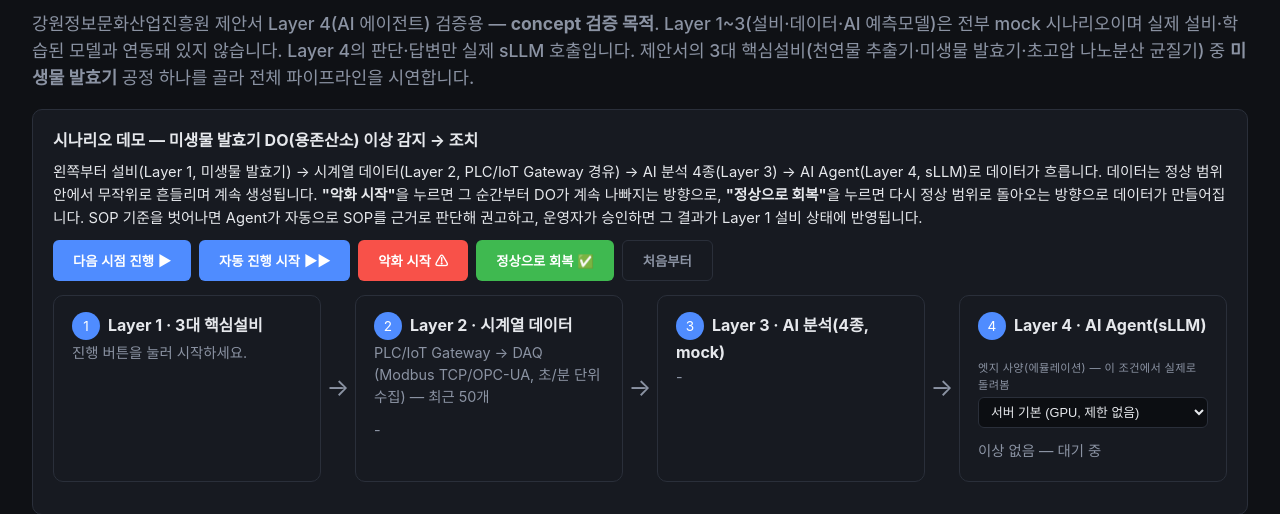
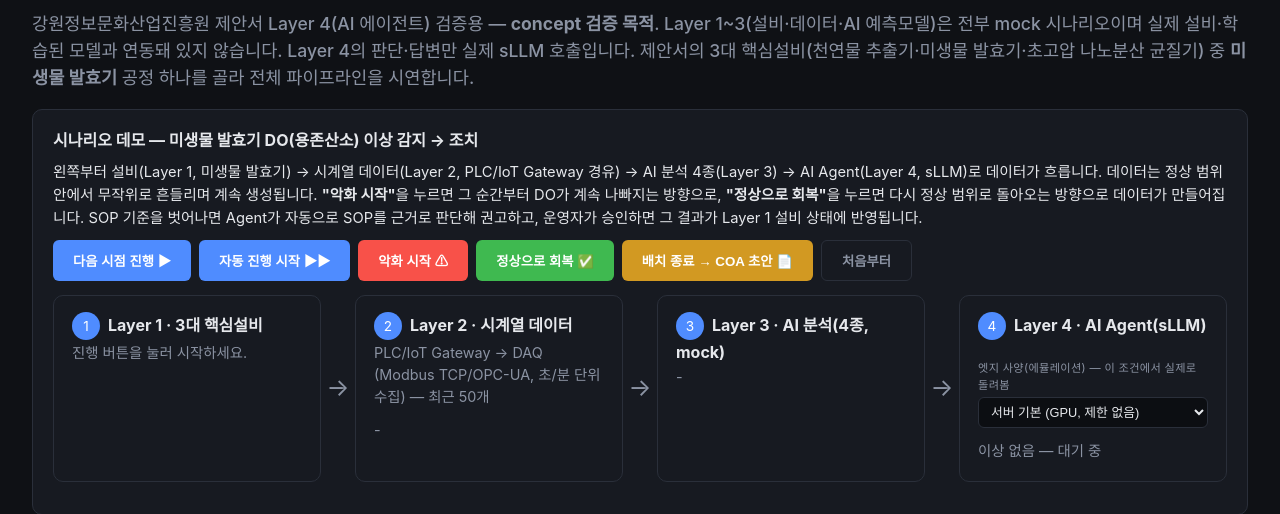
Before and after one commit to grib-arws-bot/mlops-edge-lab, a FastAPI app: page /cosmetics-poc in a window 1280 px wide; the page is wider, and only the part inside the window is pictured. Shown: the part 513-1027 px from the top of that part. Run offline with FastAPI, Linux system fonts and the light colour scheme.

Commit message:
화장품 PoC — 자동 시뮬레이션에서 이상 없이 종료된 배치에 COA 초안 자동 발급
"배치 종료 → COA 초안" 버튼 추가. "처음부터" 이후 "악화 시작"을 한 번도
누르지 않은 경우에만 실제로 Agent를 호출해 COA를 생성하고, 이상 이력이
있으면 LLM 호출 없이 자동 발급을 보류한다는 안내만 보여준다.

generate_coa_draft()는 이제 static Lot 기록이 없는 라이브 시나리오
lot_id(FMT-20260920-01)도 처리한다 — live_ticks의 최신 값을 근거로 조립하되,
판정은 프론트 주장을 그대로 믿지 않고 서버가 SOP DO 최소기준으로 직접
재확인한다(자유 질의로 이상 상태에서 COA를 물어봐도 같은 규칙 적용).

Co-Authored-By: Claude Sonnet 5 <noreply@anthropic.com>

```diff
--- a/src/agent/cosmetics_run.py
+++ b/src/agent/cosmetics_run.py
@@ -64,7 +64,7 @@ _TOOLS_SCHEMA = [
         "type": "function",
         "function": {
             "name": "generate_coa_draft",
-            "description": "특정 Lot의 QC 측정값·판정을 COA(시험성적서) 양식으로 정리한 초안을 생성한다. 새로 판정하지 않고 이미 저장된 값을 문서로 조립만 한다 — 정식 발급이 아닌 초안이며 QC 담당자 검토·서명이 필요하다.",
+            "description": "특정 Lot의 QC 측정값·판정을 COA(시험성적서) 양식으로 정리한 초안을 생성한다. 저장된 과거 Lot이면 이미 저장된 값을 그대로 조립하고, 지금 화면에 보이는 실시간 시나리오의 lot_id면 최근 실시간 이력(query_recent_ticks와 같은 데이터)을 근거로 SOP 기준에 따라 판정까지 함께 조립한다 — 정식 발급이 아닌 초안이며 QC 담당자 검토·서명이 필요하다.",
             "parameters": {
                 "type": "object",
                 "properties": {"lot_id": {"type": "string", "description": "COA를 생성할 Lot 번호(예: EXT-20260901-01)"}},
@@ -190,8 +190,8 @@ def _run_query_recent_ticks(live_ticks: list[dict]) -> tuple[dict, ToolStep]:
     return result, step
 
 
-def _run_generate_coa_draft(args: dict) -> tuple[dict, ToolStep]:
-    result = tools.generate_coa_draft(lot_id=args.get("lot_id", ""))
+def _run_generate_coa_draft(args: dict, live_ticks: list[dict] | None) -> tuple[dict, ToolStep]:
+    result = tools.generate_coa_draft(lot_id=args.get("lot_id", ""), live_ticks=live_ticks)
     if "error" in result:
         summary = result["error"]
     else:
@@ -251,7 +251,7 @@ def run_cosmetics_agent(
             elif fn_name == "query_recent_ticks":
                 tool_result, step = _run_query_recent_ticks(live_ticks)
             elif fn_name == "generate_coa_draft":
-                tool_result, step = _run_generate_coa_draft(args)
+                tool_result, step = _run_generate_coa_draft(args, live_ticks)
             elif fn_name == "predict_condition":
                 tool_result, step = _run_predict_condition(args)
             elif fn_name == "search_sop":
--- a/src/agent/cosmetics_tools.py
+++ b/src/agent/cosmetics_tools.py
@@ -141,30 +141,64 @@ def query_lot(lot_id: str | None = None, process: str | None = None, 판정: str
     return {"lots": lots, "count": len(lots), "equipment_trace": equipment_trace}
 
 
-def generate_coa_draft(lot_id: str) -> dict:
+def generate_coa_draft(lot_id: str, live_ticks: list[dict] | None = None) -> dict:
     """제안서가 "AI 에이전트 핵심가치"로 명시한 COA(시험성적서) 초안 자동생성(2026-09-23
     추가). LOT_DATA에 이미 있는 측정값·판정을 문서 양식으로 조립만 할 뿐, 합격/불합격을
     새로 판단하지 않는다 — 판정은 이 프로젝트 전체 원칙대로 이미 정해진 데이터(규칙)이고
     Agent는 그걸 문서로 정리하는 역할만 한다. 정식 발급 문서가 아니라 초안이라는 점을
-    반환값에 명시해서(mock과 같은 이유) 실제 서명 없이 유통되지 않게 한다."""
+    반환값에 명시해서(mock과 같은 이유) 실제 서명 없이 유통되지 않게 한다.
+
+    **2026-09-24 확장**: 시나리오 데모(자동 시뮬레이션)가 만드는 lot_id는 LOT_DATA에 없는
+    라이브 값(예: FMT-20260920-01)이라, lot_id를 못 찾으면 live_ticks(query_recent_ticks와
+    같은 형태)의 최신 시점 값으로 COA를 조립하는 대체 경로를 탄다. 이때도 판정은 프론트가
+    "이상 없이 종료됐다"고 주장하는 걸 그대로 믿지 않고, 이미 SOP 판정에 쓰고 있는
+    `_SOP_RANGES`의 DO 최소 기준을 여기서도 다시 적용해 직접 판정한다 — 자유 질의로
+    호출됐을 때도(예: 이상 상태에서 COA를 물어봐도) 같은 규칙으로 정직하게 답하기 위함."""
     lots = _load_lots()
     lot = next((l for l in lots if l["lot_id"] == lot_id), None)
-    if lot is None:
+    if lot is not None:
+        eqmap = EQUIPMENT_MAP.get(lot["process"], {})
+        측정항목 = [
+            {"항목": field, "측정값": lot[field], "측정장비": eqmap.get(field, {}).get("장비", "-")}
+            for field in lot
+            if field in eqmap
+        ]
+        return {
+            "lot_id": lot["lot_id"],
+            "공정": lot["process"],
+            "원물_또는_제형": lot.get("원물", "-"),
+            "측정항목": 측정항목,
+            "판정": lot["판정"],
+            "비고": lot.get("비고", ""),
+            "문서상태": "초안 — 정식 발급 아님",
+            "안내": "QC 담당자 검토·서명 후에만 정식 COA로 발급할 수 있습니다.",
+        }
+
+    if not live_ticks:
         return {"error": f"Lot ID를 찾을 수 없습니다: {lot_id}"}
 
-    eqmap = EQUIPMENT_MAP.get(lot["process"], {})
+    latest = live_ticks[0]
+    process = "미생물 발효"
+    eqmap = EQUIPMENT_MAP.get(process, {})
     측정항목 = [
-        {"항목": field, "측정값": lot[field], "측정장비": eqmap.get(field, {}).get("장비", "-")}
-        for field in lot
-        if field in eqmap
+        {"항목": field, "측정값": latest[field], "측정장비": eqmap.get(field, {}).get("장비", "-")}
+        for field in eqmap
+        if field in latest
     ]
+    do_min, _ = _SOP_RANGES[process]["DO_최소_pct"]
+    do_now = latest.get("DO_평균_pct")
+    if do_now is not None and do_now < do_min:
+        판정, 비고 = "재작업", f"발효 종료 시점 DO {do_now}%가 SOP 최소 기준({do_min}%) 미만 — 재작업 대상."
+    else:
+        판정, 비고 = "합격", "실시간 시나리오 최종 시점 값 기준 자동 조립(별도 QC 재시험 전제)."
+
     return {
-        "lot_id": lot["lot_id"],
-        "공정": lot["process"],
-        "원물_또는_제형": lot.get("원물", "-"),
+        "lot_id": lot_id,
+        "공정": process,
+        "원물_또는_제형": "-",
         "측정항목": 측정항목,
-        "판정": lot["판정"],
-        "비고": lot.get("비고", ""),
+        "판정": 판정,
+        "비고": 비고,
         "문서상태": "초안 — 정식 발급 아님",
         "안내": "QC 담당자 검토·서명 후에만 정식 COA로 발급할 수 있습니다.",
     }
--- a/src/web/templates/cosmetics_poc.html
+++ b/src/web/templates/cosmetics_poc.html
@@ -71,6 +71,7 @@
     <button id="auto-toggle">자동 진행 시작 ▶▶</button>
     <button id="worsen-btn" style="background:var(--danger);">악화 시작 ⚠</button>
     <button id="normalize-btn" style="background:var(--rule);">정상으로 회복 ✅</button>
+    <button id="finish-btn" style="background:var(--llm);">배치 종료 → COA 초안 📄</button>
     <button id="reset-btn">처음부터</button>
   </div>
 
@@ -200,6 +201,8 @@ let currentTickData = null; // {발효온도_C, pH_최종, DO_평균_pct, 교반
 let mode = 'normal'; // 'normal' | 'worsening' — 다음 시점을 어느 방향으로 생성할지
 let tickCount = 0;
 let abnormalStreak = 0; // 연속 이상 시점 수(0=정상, 1=방금 감지, 2 이상=미조치 지속)
+let everWorsened = false; // "처음부터" 이후 "악화 시작"을 한 번이라도 눌렀는지 — 배치 종료 COA를
+// 이상 이력 없이 끝난 경우로만 제한하는 데 쓴다(사용자 요청, 2026-09-24)
 const logRows = [];
 // "처음부터"를 누를 때마다 1씩 증가 — 그 이전에 시작된 비동기 호출(LLM 응답 대기 중)이
 // 나중에 돌아와도 이 값이 바뀌었으면 자기 결과를 화면에 반영하지 않고 조용히 버린다.
@@ -441,6 +444,51 @@ async function triggerAgentRecommendation(tick, hoursIgnored, myGen) {
   // 운영자는 자동 진행 중에도 아무 때나 승인 버튼을 누를 수 있다.
 }
 
+// "배치 종료 → COA 초안" — 이상 이력 없이 끝난 배치에만 COA를 자동으로 내준다(사용자 요청,
+// 2026-09-24). triggerAgentRecommendation과 같은 agentHistory/renderStage4 패턴을 그대로
+// 재사용 — Layer 4 카드·이전 이력 모달에 COA 결과도 똑같이 쌓인다. 이상 이력이 있으면
+// LLM을 호출하지 않고 그 자리에서 바로 안내만 한다(불필요한 sLLM 호출 절약 + "이상 있었는데
+// 자동으로 합격 COA가 나왔다"는 오해 방지).
+async function finishBatchNormally() {
+  if (!tickCount) { alert('먼저 시나리오를 진행해야 배치를 종료할 수 있습니다.'); return; }
+  if (everWorsened) {
+    agentHistory.unshift({
+      label: '배치 종료 시도 — COA 자동 발급 보류',
+      loading: false,
+      narrative: '이 배치는 진행 중 이상(악화) 이력이 있어 COA를 자동으로 발급하지 않습니다. 필요하면 "온디맨드 대화형 에이전트"에서 직접 COA 초안을 요청해 보세요.',
+      steps: [],
+    });
+    renderStage4();
+    return;
+  }
+  const myGen = scenarioGen;
+  const entry = { label: '배치 종료 → COA 초안 요청', loading: true };
+  agentHistory.unshift(entry);
+  renderStage4();
+  const startedAt = performance.now();
+  try {
+    const res = await fetch('/api/cosmetics/ask', {
+      method: 'POST', headers: { 'Content-Type': 'application/json' },
+      body: JSON.stringify({
+        question: '지금 진행 중인 발효 탱크(로트 FMT-20260920-01)가 이상 없이 정상 종료되었습니다. COA 초안을 만들어 주세요.',
+        edge_profile: selectedEdgeProfile(), live_ticks: logRows,
+      }),
+    });
+    const data = await res.json();
+    entry.loading = false;
+    entry.steps = data.steps || [];
+    entry.narrative = data.narrative || '(응답 없음)';
+    entry.edgeLabel = data.edge_label;
+    entry.elapsed = (performance.now() - startedAt) / 1000;
+  } catch (e) {
+    entry.loading = false;
+    entry.error = true;
+  }
+  if (myGen !== scenarioGen) return;
+  renderStage4();
+}
+document.getElementById('finish-btn').addEventListener('click', finishBatchNormally);
+
 // 승인해도 시나리오는 끝나지 않는다 — 정상으로 돌아간 뒤에도 시뮬레이션은 계속되고,
 // 운영자는 다시 "악화 시작"을 눌러 새 이상 상황을 만들 수 있다("악화로 간 이후에
 // 운영자 조치를 해도 새로운 데이터가 생성되지 않는다"는 실측 지적, 2026-09-20 — 예전엔
@@ -564,6 +612,7 @@ function resetScenario() {
   mode = 'normal';
   tickCount = 0;
   abnormalStreak = 0;
+  everWorsened = false;
   logRows.length = 0;
   agentHistory.length = 0;
   document.getElementById('advance-btn').disabled = false;
@@ -578,7 +627,7 @@ function resetScenario() {
 
 document.getElementById('advance-btn').addEventListener('click', advanceTick);
 document.getElementById('auto-toggle').addEventListener('click', toggleAuto);
-document.getElementById('worsen-btn').addEventListener('click', () => setMode('worsening'));
+document.getElementById('worsen-btn').addEventListener('click', () => { everWorsened = true; setMode('worsening'); });
 document.getElementById('normalize-btn').addEventListener('click', () => setMode('normal'));
 document.getElementById('reset-btn').addEventListener('click', resetScenario);
 resetScenario();
```
